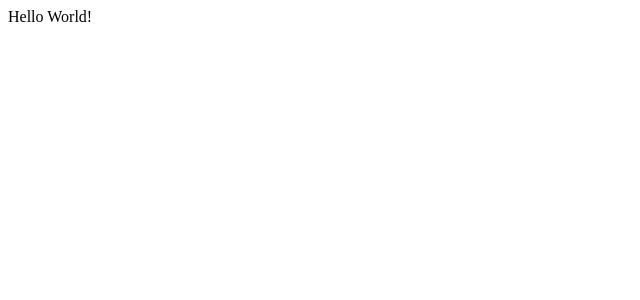
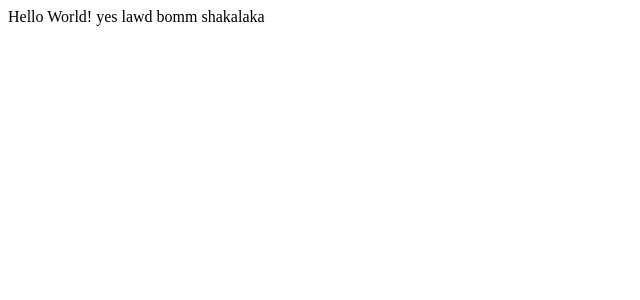
Before and after one commit to Ezeobiekene/blog_app, a React (Vite) app in the folder client/: page / in a window 1280 px wide. Shown: the top 300 px of the page, without its empty margins (0-640 px from the left). Built offline with nearby package versions, Linux system fonts and the light colour scheme.

Commit message:
testing...

```diff
--- a/client/src/App.jsx
+++ b/client/src/App.jsx
@@ -1,5 +1,5 @@
 function App() {
-    return <div>Hello World!</div>;
+    return <div>Hello World!     yes lawd bomm shakalaka</div>;
   }
 
   export default App;
```
